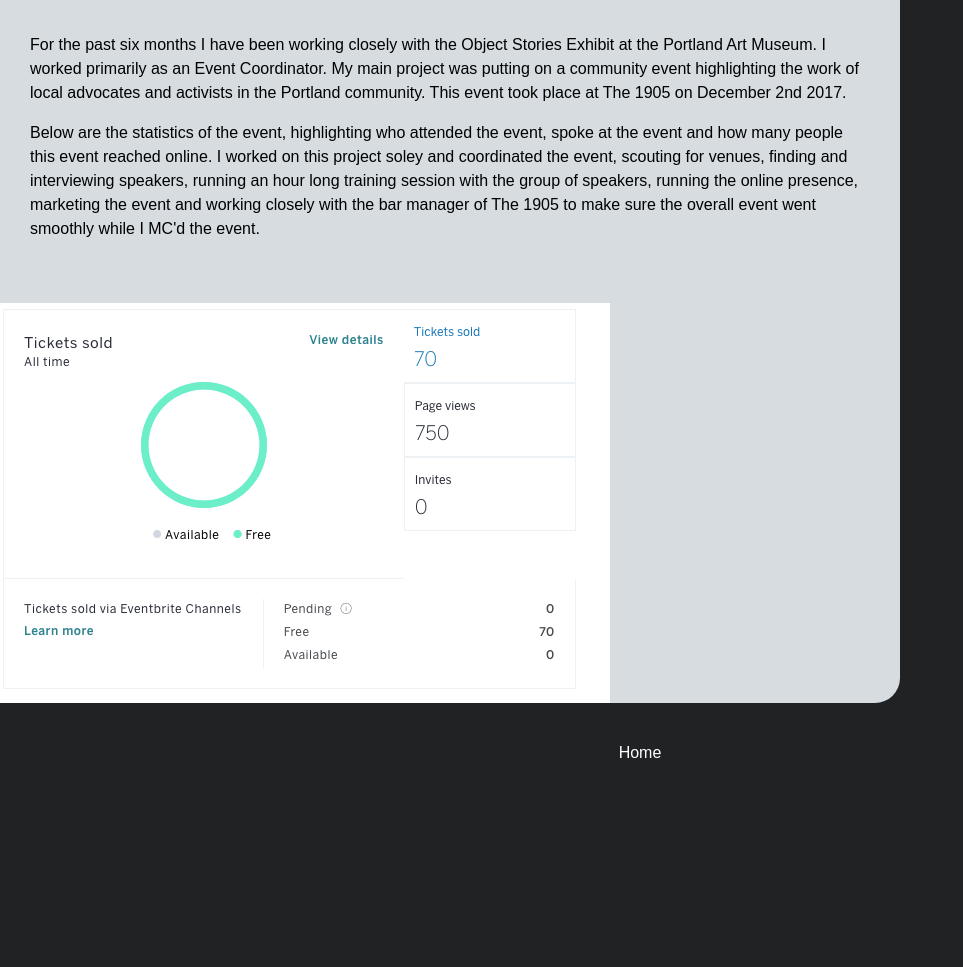
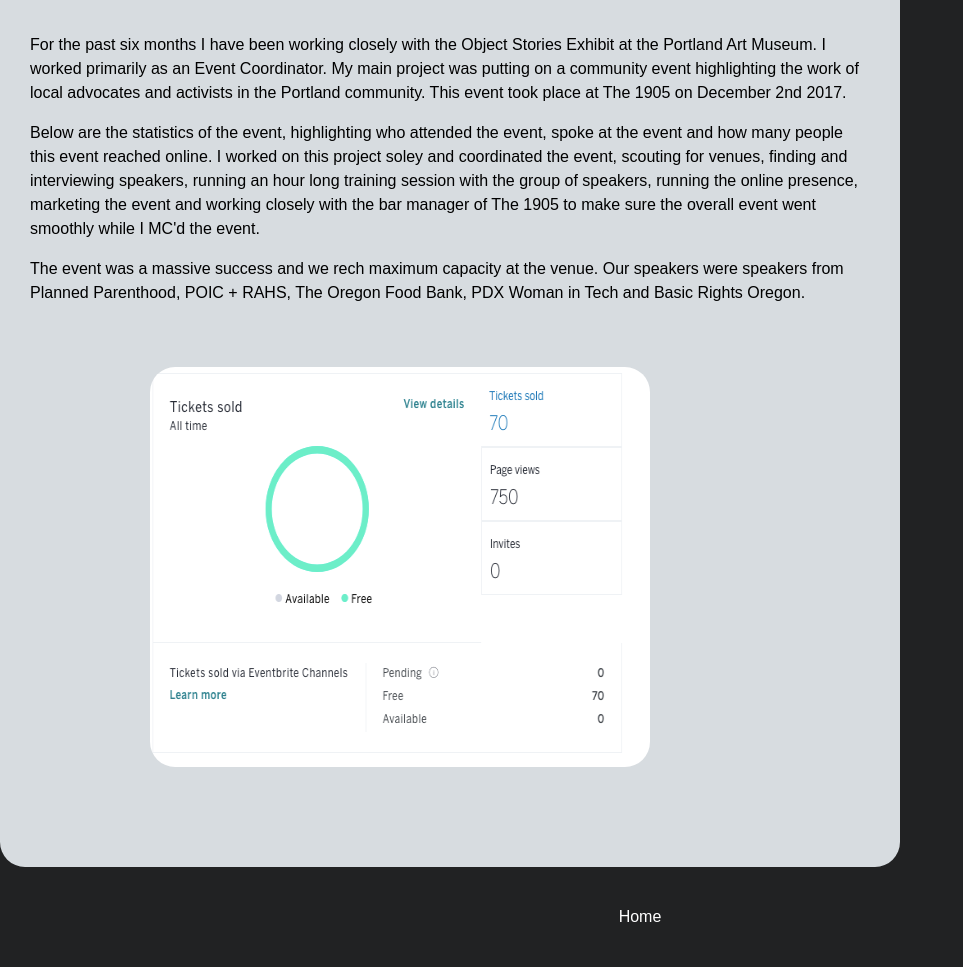
Before and after one commit to LauraKrouse94/portfolio, a plain HTML site: page museum.html in a window 1280 px wide. Shown: the part 691-1658 px from the top of the page, without its empty margins (0-963 px from the left). Before the commit the page ends 1494 px from the top, so only its background shows below. Drawn offline with Linux system fonts and the light colour scheme.

Commit message:
added content to museum page, added planned parenthood page

```diff
--- a/css/styles.css
+++ b/css/styles.css
@@ -145,7 +145,16 @@ width: 70vw;
 
 }
 
-.img-stats {
-  width: 200px;
-  height: 200px;
+.image-stats {
+  display: flex;
+  justify-content: center;
+  width: 800px;
+  height: 500px;
+  border-radius: 25px;
 }
+
+.image-stats img {
+  height: 400px;
+  width: 500px;
+  border-radius: 25px;
+}
--- a/museum.html
+++ b/museum.html
@@ -22,6 +22,8 @@
       <p>  For the past six months I have been working closely with the Object Stories Exhibit at the Portland Art Museum. I worked primarily as an Event Coordinator. My main project was putting on a community event highlighting the work of local advocates and activists in the Portland community. This event took place at The 1905 on December 2nd 2017.</p>
     <p>  Below are the statistics of the event, highlighting who attended the event, spoke at the event and how many people this event reached online. I worked on this project soley and coordinated the event, scouting for venues, finding and interviewing speakers, running an hour long training session with the group of speakers, running the online presence, marketing the event and working closely with the bar manager of The 1905 to make sure the overall event went smoothly while I MC'd the event.  </p>
 
+    <p>The event was a massive success and we rech maximum capacity at the venue. Our speakers were speakers from Planned Parenthood, POIC + RAHS, The Oregon Food Bank, PDX Woman in Tech and Basic Rights Oregon. </p>
+
     </div>
     <p></p>
     <div class="image-stats">
```
Also changed, not shown: plannedparenthood.html (added).
